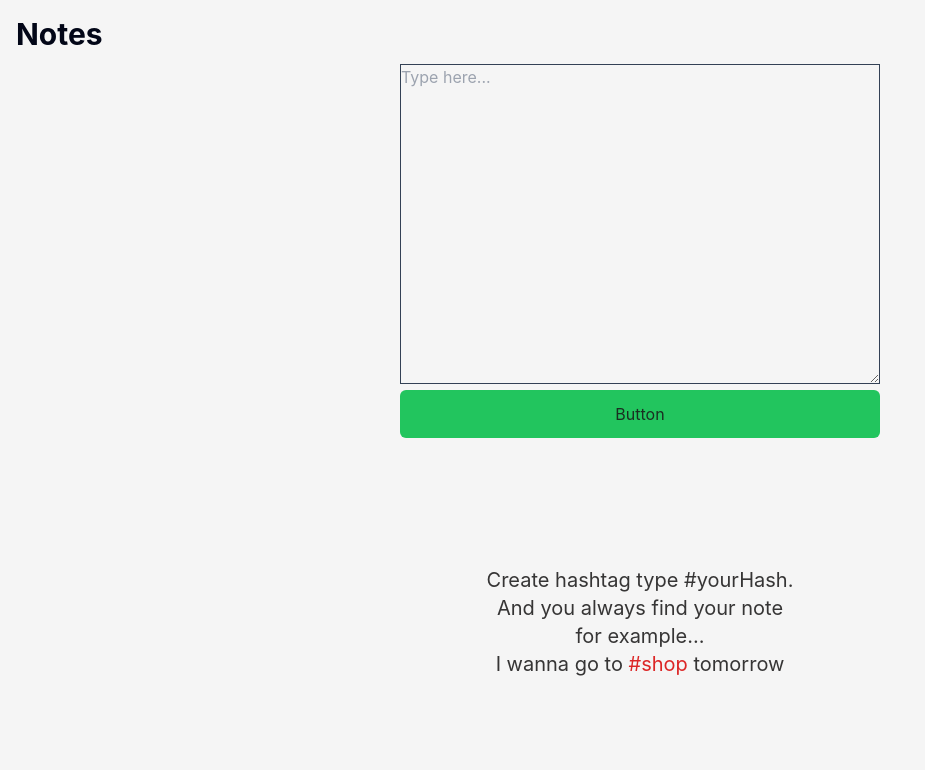
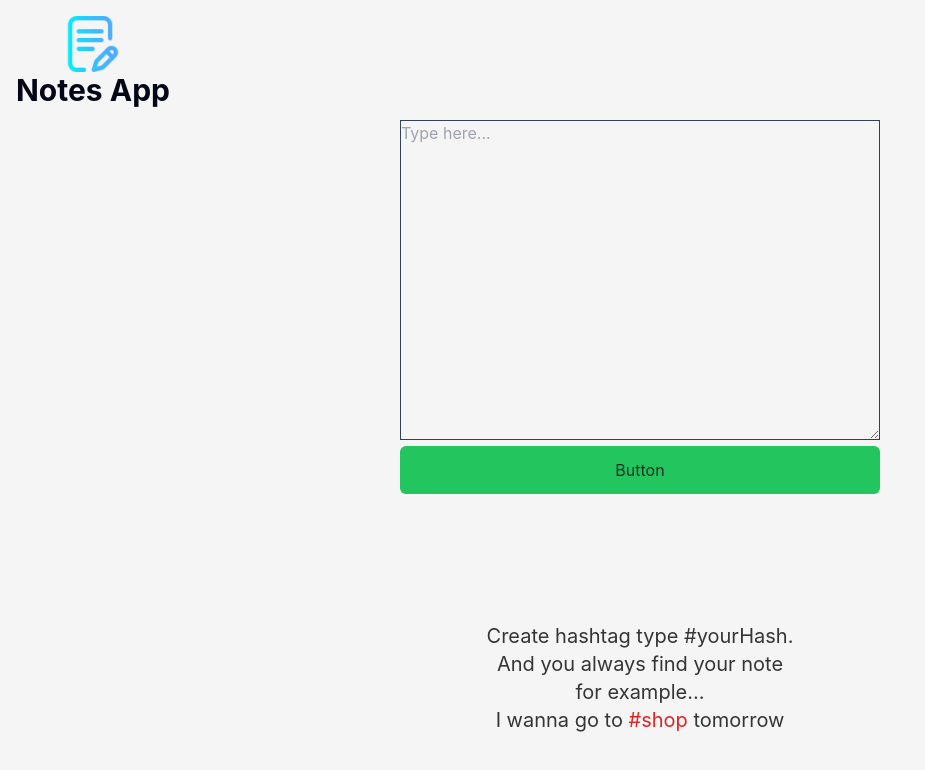
Before and after one commit to Alex991995/Notes-app, a React (Vite) app: page / in a window 1280 px wide. Shown: the top 770 px of the page, without its empty margins (0-925 px from the left). Built offline with nearby package versions, Linux system fonts and the light colour scheme.

Commit message:
add logo

```diff
--- a/index.html
+++ b/index.html
@@ -2,7 +2,7 @@
 <html lang="en">
   <head>
     <meta charset="UTF-8" />
-    <link rel="icon" type="image/svg+xml" href="/vite.svg" />
+    <link rel="icon" href="./public/notes.png" />
     <meta name="viewport" content="width=device-width, initial-scale=1.0" />
     <title>Notes App</title>
   </head>
--- a/src/components/Header.tsx
+++ b/src/components/Header.tsx
@@ -1,7 +1,12 @@
+import Logo from '../images/writing.png'
+
 function Header() {
   return (
-    <header className="mt-4 ml-4">
-      <h2 className="text-slate-950 text-3xl font-bold">Notes</h2>
+    <header className="mt-4 ml-4 ">
+      <div className='inline-block text-center'>
+        <img src={Logo} alt="logo" className='w-14 inline'/>
+        <h2 className="text-slate-950 text-3xl font-bold">Notes App</h2>
+      </div>
     </header>
   );
 }
```
Also changed, not shown: public/notes.png (added), src/images/writing.png (added).
